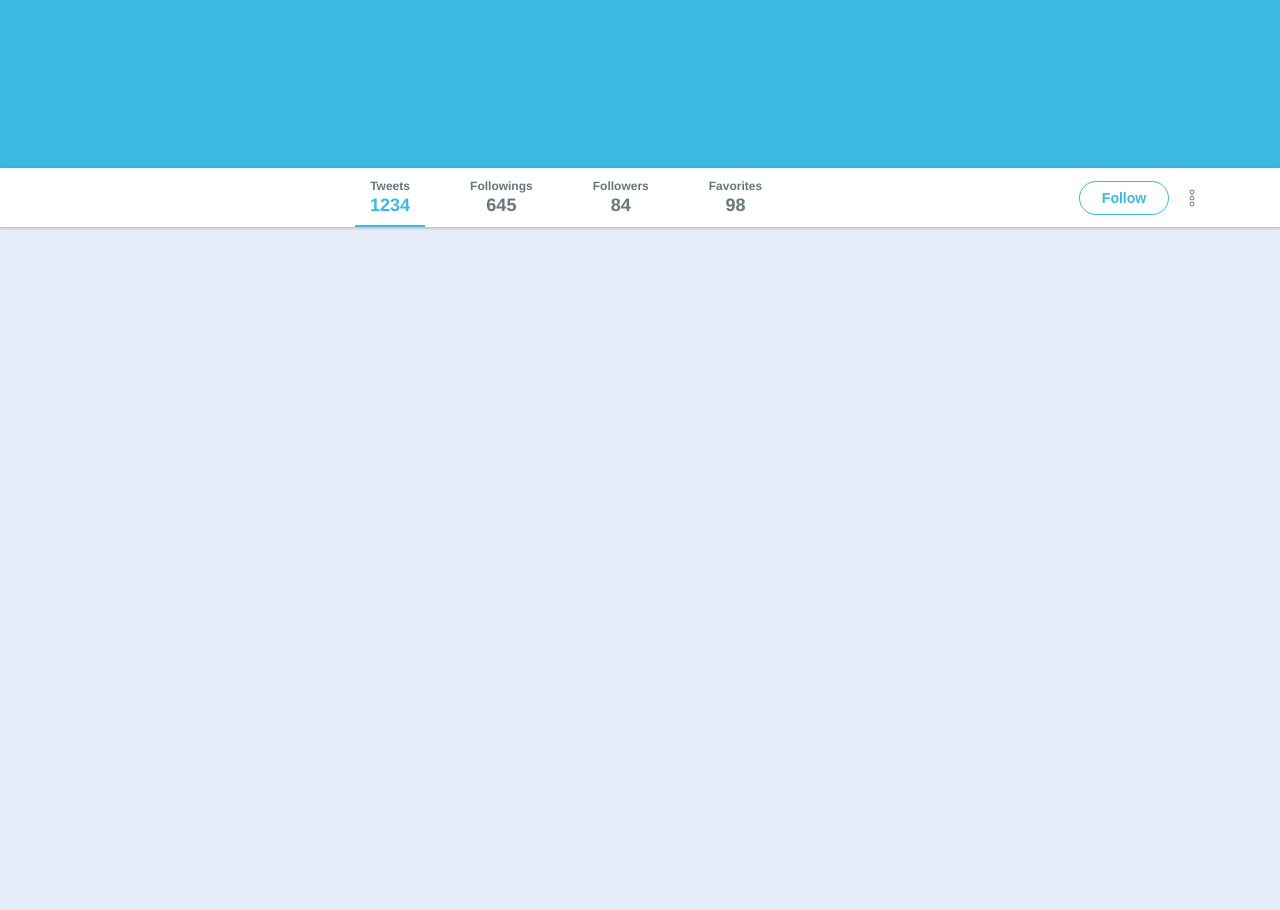
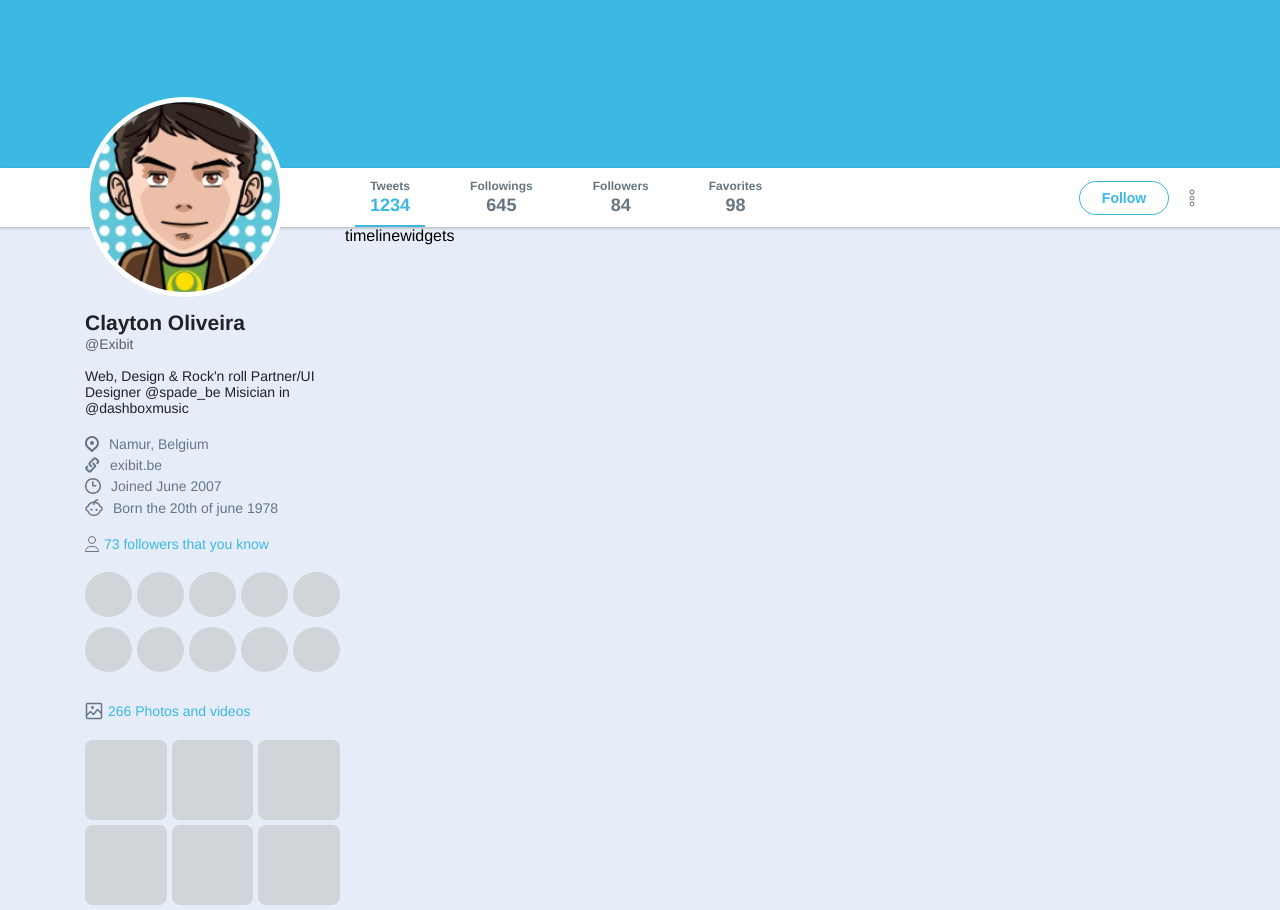
Before and after one commit to SirMcClay/flexbox-twitter-clone, a plain HTML site: page app/index.html in a window 1280 px wide. Shown: the part 258-1168 px from the top of the page. Before the commit the page ends 800 px from the top, so only its background shows below. Drawn offline with Linux system fonts and the light colour scheme.

Commit message:
Profile page style

```diff
--- a/app/index.html
+++ b/app/index.html
@@ -57,5 +57,57 @@
       </div>
     </div>
   </div>
+
+  <div class="wrapper-content content">
+    <aside class="profile">
+      <img class="avatar" src="/assets/images/avatar.png" alt="Clayton Oliveira">
+      <h1>Clayton Oliveira</h1>
+      <span>@Exibit</span>
+      <p>Web, Design & Rock'n roll Partner/UI Designer @spade_be Misician in @dashboxmusic</p>
+
+      <ul class="list">
+        <li><img src="/assets/images/place.svg" alt="Place"> Namur, Belgium</li>
+        <li><img src="/assets/images/url.svg" alt="URL"> exibit.be</li>
+        <li><img src="/assets/images/joined.svg" alt="Joined"> Joined June 2007</li>
+        <li><img src="/assets/images/born.svg" alt="Born"> Born the 20th of june 1978</li>
+      </ul>
+
+      <div class="widget followers">
+        <strong><img src="/assets/images/followers.svg" alt="Followers"> 73 followers that you know</strong>
+
+        <ul>
+          <li></li>
+          <li></li>
+          <li></li>
+          <li></li>
+          <li></li>
+          <li></li>
+          <li></li>
+          <li></li>
+          <li></li>
+          <li></li>
+        </ul>
+      </div>
+
+      <div class="widget images">
+        <strong><img src="/assets/images/images.svg" alt="Images"> 266 Photos and videos</strong>
+
+        <ul>
+          <li></li>
+          <li></li>
+          <li></li>
+          <li></li>
+          <li></li>
+          <li></li>
+        </ul>
+      </div>
+    </aside>
+    <section class="timeline">
+      timeline
+    </section>
+    <aside class="widgets">
+      widgets
+    </aside>
+  </div>
 </body>
 </html>
--- a/app/styles.css
+++ b/app/styles.css
@@ -184,8 +184,115 @@ div.bar .content .actions button {
   font-weight: bold;
   font-size: 14px;
   color: #3BB9e3;
-  border: 1px solid #3BB9e3;;
+  border: 1px solid #3BB9e3;
   border-radius: 17px;
 
   margin-right: 20px;
 }
+
+div.wrapper-content {
+  display: flex;
+}
+
+div.wrapper-content aside.profile {
+  width: 260px;
+}
+
+div.wrapper-content aside.profile img.avatar {
+  width: 200px;
+  height: 200px;
+  border-radius: 50%;
+  border: 5px solid #FFF;
+  margin-top: -130px;
+}
+
+div.wrapper-content aside.profile h1 {
+  font-size: 21px;
+  color: #1f2226;
+  margin-top: 10px;
+}
+
+div.wrapper-content aside.profile span {
+  font-size: 14px;
+  color: #53626c;
+}
+
+div.wrapper-content aside.profile p {
+  font-size: 14px;
+  color: #1f2226;
+  margin-top: 15px;
+}
+
+div.wrapper-content aside.profile ul {
+  margin-top: 20px;
+  list-style: none;
+}
+
+div.wrapper-content aside.profile ul.list li {
+  font-size: 14px;
+  color: #657786;
+
+  display: flex;
+  align-items: center;
+  margin-top: 5px;
+}
+
+div.wrapper-content aside.profile ul.list li:first-child {
+  margin: 0;
+}
+
+div.wrapper-content aside.profile ul.list li img {
+  margin-right: 10px;
+}
+
+div.wrapper-content aside.profile .widget {
+  margin-top: 20px;
+}
+
+div.wrapper-content aside.profile .widget strong {
+  font-weight: normal;
+  color: #3bb9e3;
+  font-size: 14px;
+
+  display: flex;
+  align-items: center;
+}
+
+div.wrapper-content aside.profile .widget strong img {
+  margin-right: 5px;
+}
+
+div.wrapper-content aside.profile .followers ul {
+  list-style: none;
+
+  display: flex;
+  flex-wrap: wrap;
+}
+
+div.wrapper-content aside.profile .followers ul li {
+  width: 45px;
+  height: 45px;
+  background: #d0d5d9;
+  border-radius: 50%;
+  flex-shrink: 0;
+  flex-grow: 1;
+  /* flex: 1 0 auto; União das propriedades acima*/
+  margin: 0 5px 10px 0;
+}
+
+div.wrapper-content aside.profile .images ul {
+  list-style: none;
+  display: flex;
+  flex-wrap: wrap;
+}
+
+div.wrapper-content aside.profile .images ul li {
+  width: 80px;
+  height: 80px;
+  background: #d0d5d9;
+  border-radius: 8px;
+  flex-shrink: 0;
+  flex-grow: 1;
+  /* flex: 1 0 auto; União das propriedades acima*/
+  margin: 0 5px 5px 0;
+}
```
